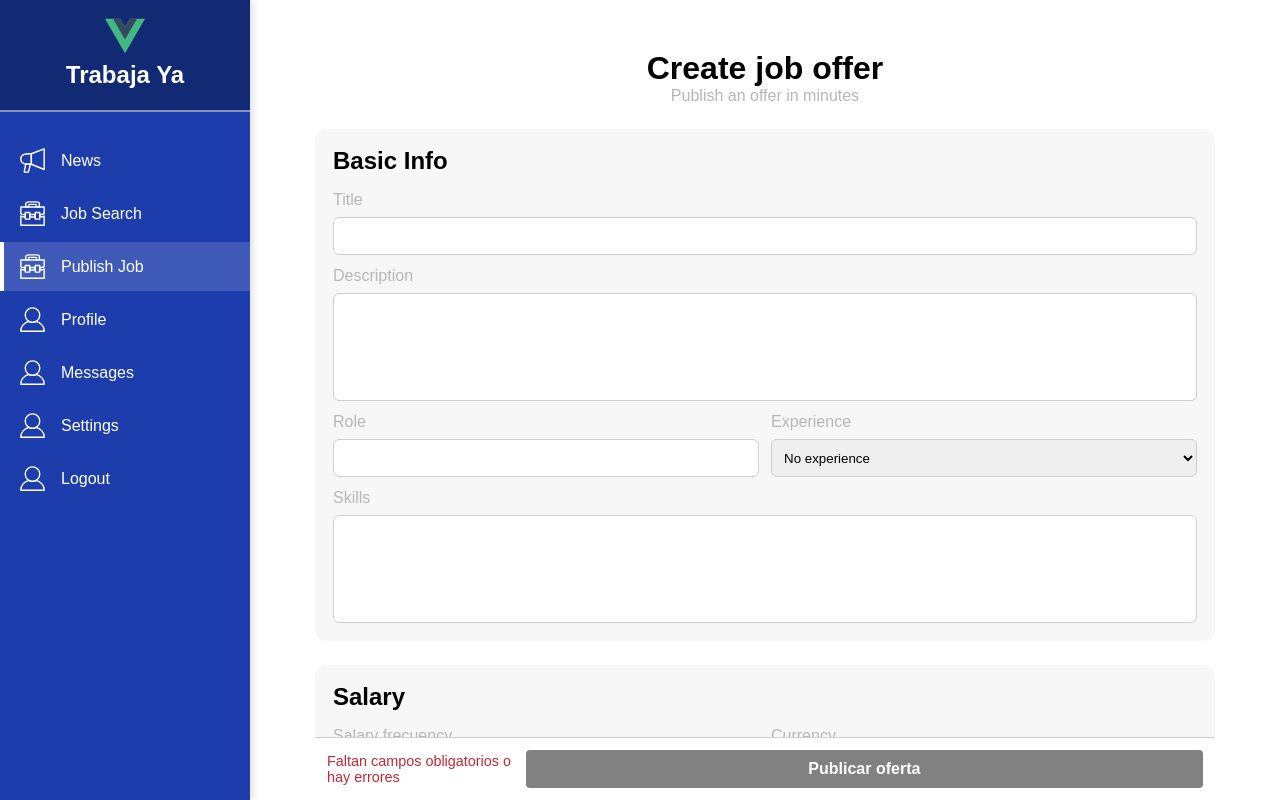
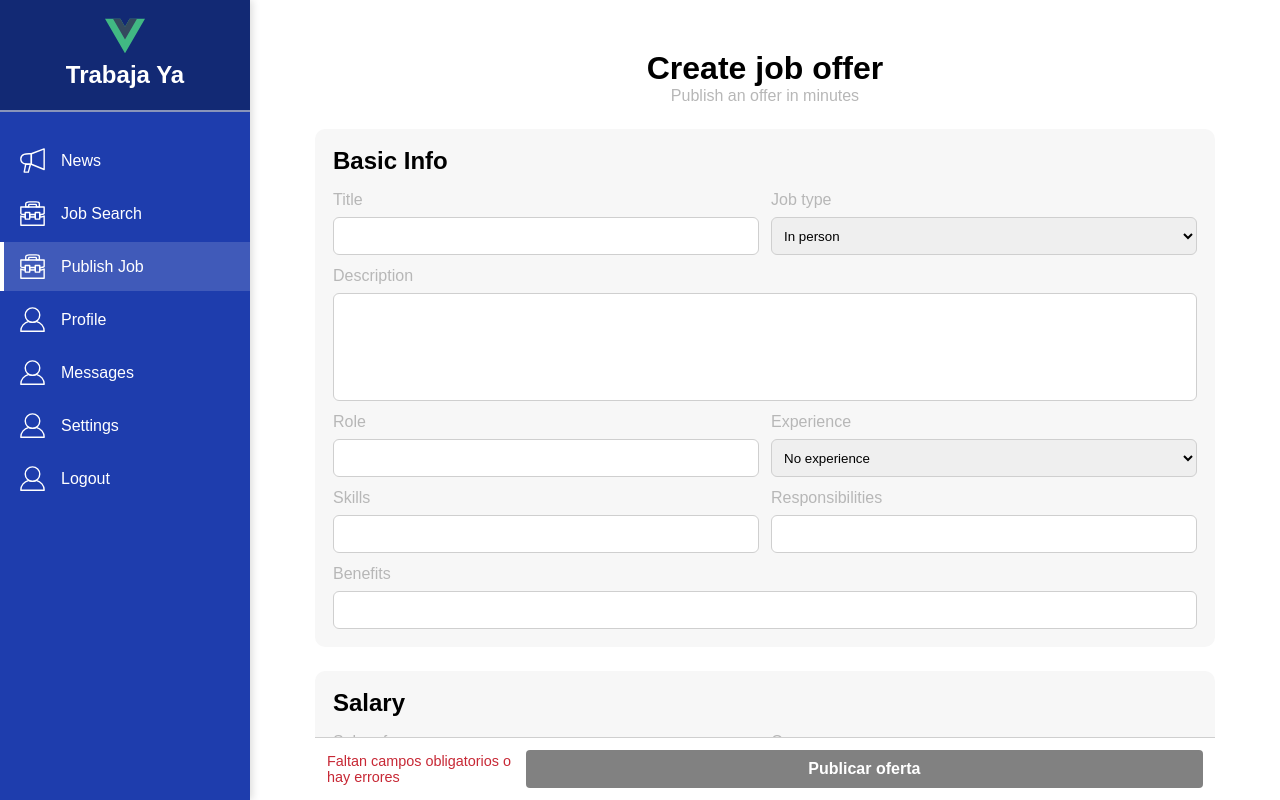
Before and after one commit to upc-lima-education/frontend, a Vue app in the folder tesis/: page /job-publish in a window 1280 px wide. Shown: the top 800 px of the page. Built offline with nearby package versions, Linux system fonts and the light colour scheme; the HTML template or start-up script is replaced by a standard one.

Commit message:
feat: improved job publishing page

```diff
--- a/tesis/src/app/job/components/publish-job-form.component.vue
+++ b/tesis/src/app/job/components/publish-job-form.component.vue
@@ -1,5 +1,5 @@
 <script setup lang="ts">
-import { computed, reactive, ref } from 'vue';
+import { computed, onMounted, reactive, ref } from 'vue';
 import { JobService } from '../services/job.service';
 import { CreateJobRequest } from '../model/create-job.request';
 import { Currency } from '../enums/currency.enum';
@@ -9,17 +9,21 @@ import { JobVisibility } from '../enums/job-visibility.enum';
 import { SalaryPeriod } from '../enums/salary-period';
 import { enumToOptions } from '../utils/enum-to-options.util';
 import { Department } from '../enums/department.enum';
+import { JobType } from '../enums/job-type.enum';
 
 const jobService = new JobService();
 const loading = ref(false);
 const error = ref<string | null>(null);
 const success = ref<string | null>(null);
+const companyId = ref('');
 
 const experienceOptions = enumToOptions(Experience, 'job.data.experience');
 const currencyOptions = enumToOptions(Currency, 'job.data.currency');
 const visibilityOptions = enumToOptions(JobVisibility, 'job.data.visibility');
 const salaryPeriodOptions = enumToOptions(SalaryPeriod, 'job.data.salaryPeriod');
 const departmentOptions = enumToOptions(Department, 'department');
+const jobTypeOptions = enumToOptions(JobType, 'job.data.type');
+
 
 const form = reactive({
     title: '',
@@ -42,7 +46,8 @@ const form = reactive({
     opensAt: '',
     closesAt: '',
     jobVisibility: JobVisibility.Public,
-    jobStatus: JobStatus.Active
+    jobStatus: JobStatus.Active,
+    jobType: JobType.InPerson
 });
 
 async function submit() {
@@ -57,7 +62,7 @@ async function submit() {
             : JobStatus.Active.toString();
         const request = new CreateJobRequest(
             form.title,
-            form.companyId,
+            companyId.value,
             form.description,
             form.role,
             form.skills,
@@ -67,8 +72,8 @@ async function submit() {
             form.department,
             form.district,
             form.address,
-            Number(form.latitude),
-            Number(form.longitude),
+            Number(form.latitude), //To be developed
+            Number(form.longitude), //To be developed
             Number(form.minSalary),
             Number(form.maxSalary),
             Currency[form.currency],
@@ -96,6 +101,15 @@ const validationErrors = computed(() => ({
 }));
 
 const isValid = computed(() => !Object.values(validationErrors.value).some(Boolean));
+
+async function getCompanyId(){
+    //Todo: the company id should be obtain through the session storage
+    companyId.value = '';
+}
+
+onMounted(()=> {
+    getCompanyId();
+});
 </script>
 
 <template>
@@ -111,9 +125,18 @@ const isValid = computed(() => !Object.values(validationErrors.value).some(Boole
         <section class="form-card">
             <h2>{{ $t('job.creationPage.header.basicInfo') }}</h2>
             <div class="form-grid">
-                <div class="form-field full">
+                <div class="form-field">
                     <label>{{ $t('job.data.title') }}</label>
                     <input v-model="form.title" />
+                </div>
+
+                <div class="form-field">
+                    <label>{{ $t('job.data.type.name') }}</label>
+                    <select v-model="form.jobType">
+                        <option v-for="o in jobTypeOptions" :key="o.value" :value="o.value">
+                            {{ $t(o.labelKey) }}
+                        </option>
+                    </select>
                 </div>
 
                 <div class="form-field full">
@@ -135,9 +158,17 @@ const isValid = computed(() => !Object.values(validationErrors.value).some(Boole
                     </select>
                 </div>
 
+                <div class="form-field">
+                    <label>{{ $t('job.data.skills') }}</label>
+                    <input v-model="form.skills"/>
+                </div>
+                <div class="form-field">
+                    <label>{{ $t('job.data.responsibilities') }}</label>
+                    <input v-model="form.responsibilities"/>
+                </div>
                 <div class="form-field full">
-                    <label>{{ $t('job.data.skills') }}</label>
-                    <textarea v-model="form.skills"></textarea>
+                    <label>{{ $t('job.data.benefits') }}</label>
+                    <input v-model="form.benefits"/>
                 </div>
             </div>
         </section>
```
